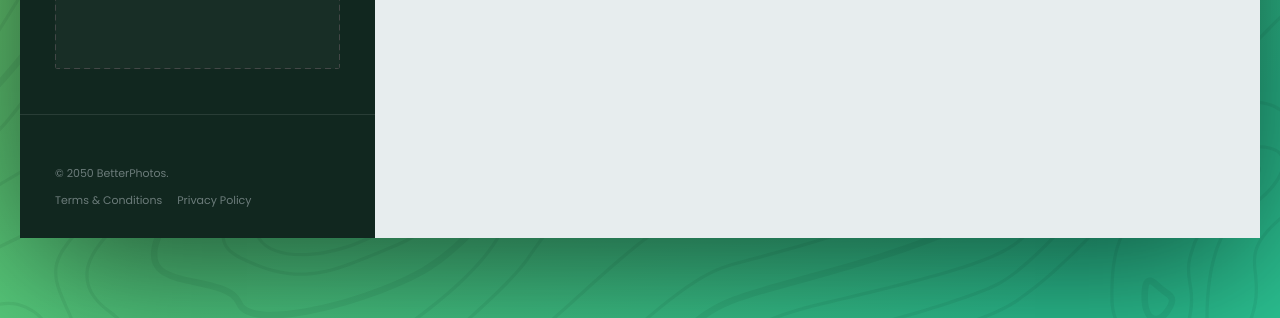
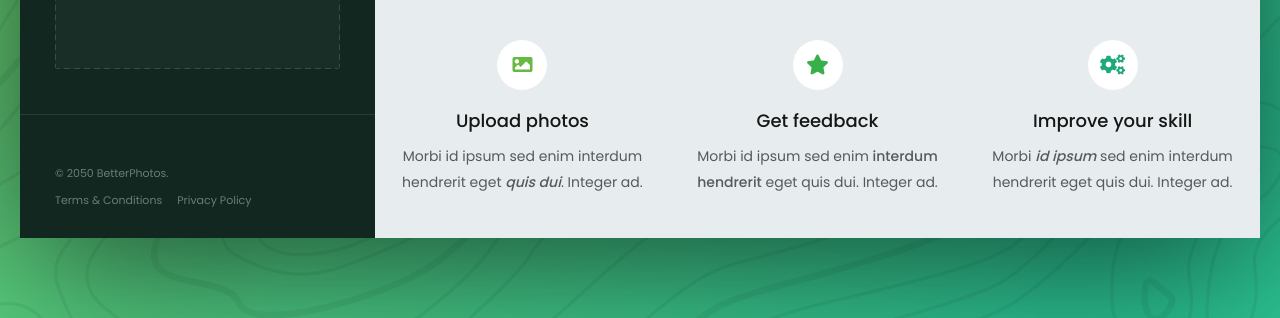
Before and after one commit to flaviobartolo/professional_css_2023, a website: page BetterPhotos/index.html in a window 1280 px wide. Shown: the part 872-1190 px from the top of the page. Drawn offline with Linux system fonts and the light colour scheme.

Commit message:
building the steps section

```diff
--- a/BetterPhotos/index.html
+++ b/BetterPhotos/index.html
@@ -213,7 +213,23 @@
           />
         </div>
       </section>
-      <section class="steps"></section>
+      <section class="steps">
+        <section class="step">
+          <i class="fas fa-image step__icon step__icon--1"></i>
+          <h2 class="second-heading">Upload photos</h2>
+          <p class="step__text">Morbi id ipsum sed enim interdum hendrerit eget <span class="u-bold u-italic">quis dui</span>. Integer ad.</p>
+        </section>
+        <section class="step">
+          <i class="fas fa-star step__icon step__icon--2"></i>
+          <h2 class="second-heading">Get feedback</h2>
+          <p class="step__text">Morbi id ipsum sed enim <span class="u-bold">interdum hendrerit</span> eget quis dui. Integer ad.</p>
+        </section>
+        <section class="step">
+          <i class="fas fa-cogs step__icon step__icon--3"></i>
+          <h2 class="second-heading">Improve your skill</h2>
+          <p class="step__text">Morbi <span class="u-bold u-italic">id ipsum</span> sed enim interdum hendrerit eget quis dui. Integer ad.</p>
+        </section>
+      </section>
     </div>
   </body>
 </html>
--- a/BetterPhotos/main.scss
+++ b/BetterPhotos/main.scss
@@ -219,6 +219,13 @@ a {
   text-transform: uppercase;
   font-size: 34px;
   line-height: 1;
+}
+
+.second-heading {
+  color: #161616;
+  font-weight: 500;
+  font-size: 18px;
+  margin-bottom: 6px;
 }
 
 .social {
@@ -486,7 +493,46 @@ a {
 // ----------------------------
 .steps {
   background-color: #E7EDEE;
+  display: flex;
+  align-items: center;
 
   grid-column: 2 / 3;
   grid-row: 3 / 4;
 }
+
+.step {
+  text-align: center;
+  padding: 0 20px;
+
+  &__icon {
+    background-color: #fff;
+    font-size: 20px;
+    height: 50px;
+    width: 50px;
+    border-radius: 50%;
+    line-height: 50px;
+    margin-bottom: 17px;
+
+    &--1 {
+      color: #67B941;
+    }
+
+    &--2 {
+      color: #38B049;
+    }
+
+    &--3 {
+      color: #1EA97B;
+    }
+
+  }
+
+  &__text {
+    color: $color-grey-dark;
+    margin-top: 10px;
+    font-size: 14px;
+    line-height: 1.8;
+    font-weight: 400;
+  }
+
+}
```
Also changed, not shown: BetterPhotos/style.css.
